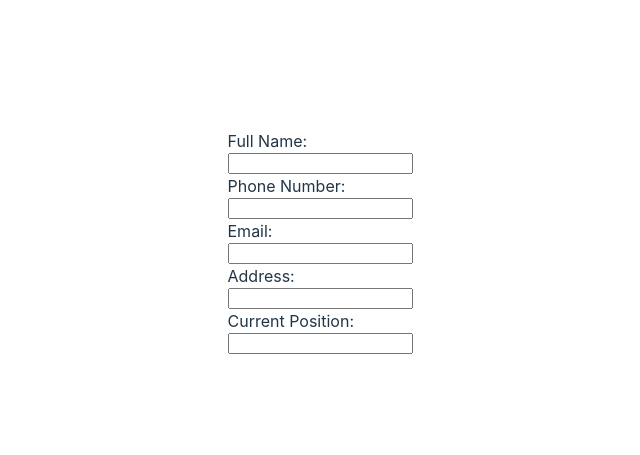
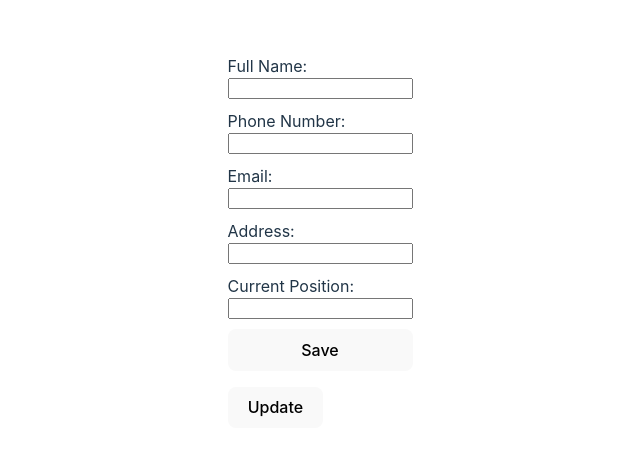
Before and after one commit to muhd09afiq/cv-app, a React (Vite) app: page / in a window 1280 px wide. Shown: the part 159-614 px from the top of the page, without its empty margins (320-960 px from the left). Built offline with nearby package versions, Linux system fonts and the light colour scheme.

Commit message:
wip: get value from user input

```diff
--- a/src/App.jsx
+++ b/src/App.jsx
@@ -1,10 +1,12 @@
 import "./App.css";
+import Header from "./components/header";
 import PersonalDetails from "./components/personal";
 
 function App() {
   return (
     <>
       <PersonalDetails />
+      <Header />
     </>
   );
 }
--- /dev/null
+++ b/src/components/header.jsx
@@ -0,0 +1,24 @@
+import { useState, useEffect } from "react";
+
+export default function Header() {
+  const [data, setData] = useState(() => {
+    const savedData = sessionStorage.getItem("PersonalData");
+    return savedData ? JSON.parse(savedData) : {};
+  });
+
+  const fullName = data[0];
+  const phoneNumber = data[1];
+
+  function handleUpdate() {
+    const newData = sessionStorage.getItem("PersonalData");
+    setData(JSON.parse(newData));
+  }
+
+  return (
+    <>
+      <p>{fullName}</p>
+      <p>{phoneNumber}</p>
+      <button onClick={handleUpdate}>Update</button>
+    </>
+  );
+}
--- a/src/components/personal.jsx
+++ b/src/components/personal.jsx
@@ -41,14 +41,26 @@ export default function PersonalDetails() {
     },
   ];
 
+  const formAction = function (e) {
+    e.preventDefault();
+    const personalData = {};
+    details.forEach((item, index) => {
+      personalData[index] = item.value;
+    });
+    sessionStorage.setItem("PersonalData", JSON.stringify(personalData));
+  };
+
   return (
     <>
+      <form action="" onSubmit={formAction}>
         {details.map((item, index) => (
           <label key={index}>
             {item.label}
             <input value={item.value} onChange={item.onChange} />
           </label>
         ))}
+        <button type="submit">Save</button>
+      </form>
     </>
   );
 }
```
Lines whose indentation alone changed are shown as unchanged.
